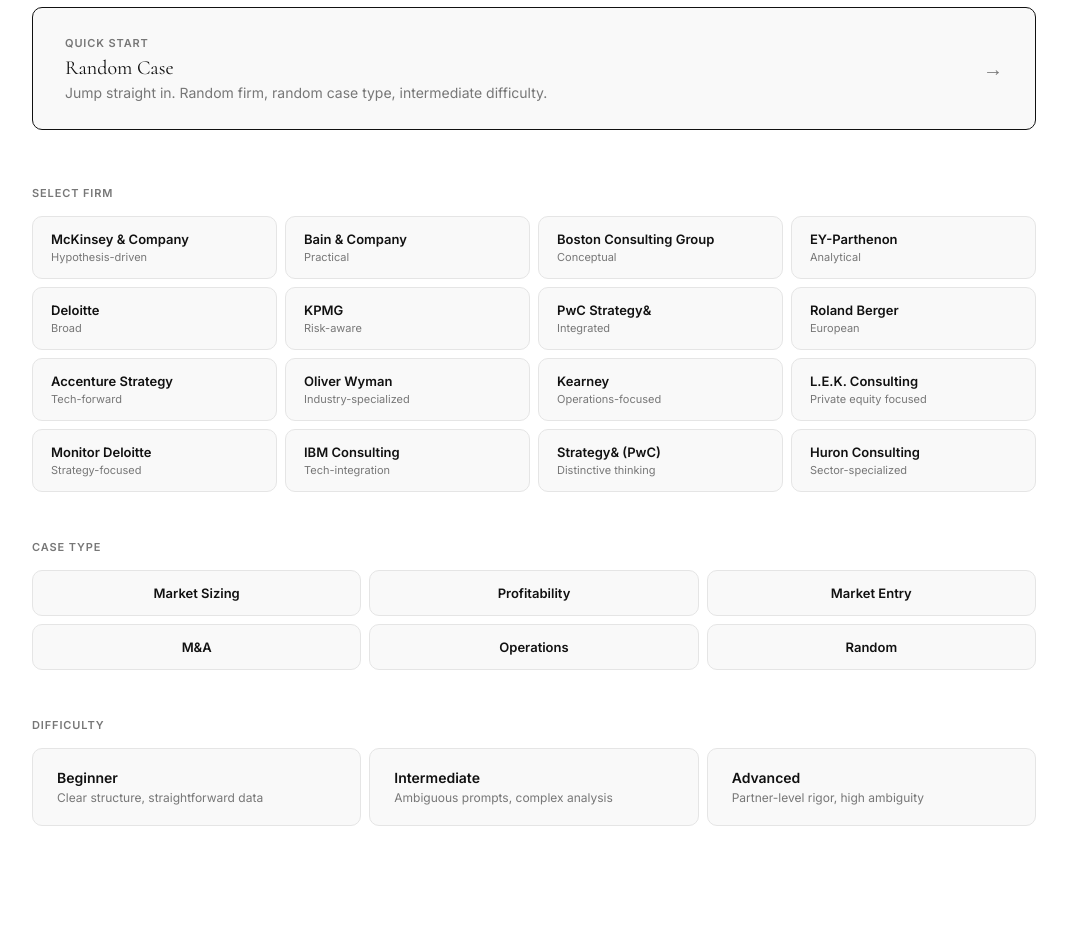
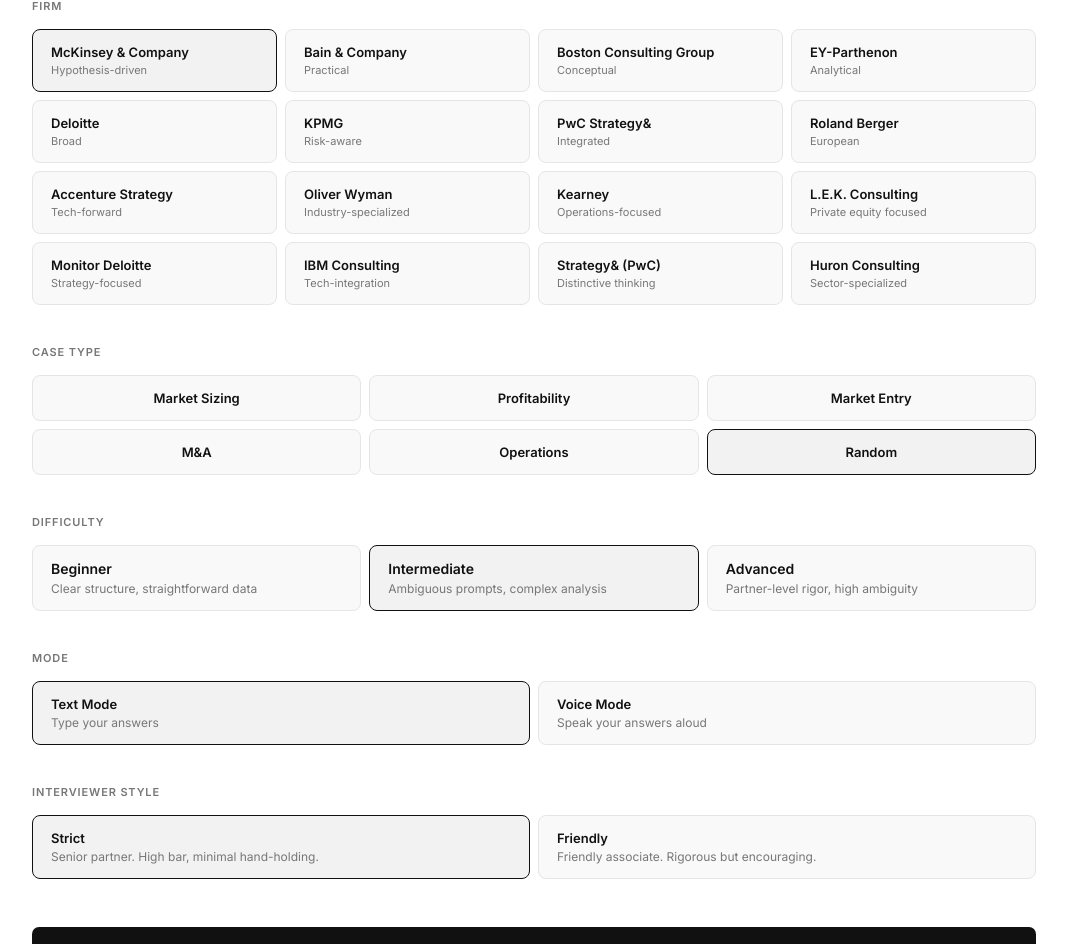
Before and after one commit to parkvince/mycaseprep, a Next.js app: page /dashboard in a window 1280 px wide. Shown: the part 240-1184 px from the top of the page, without its empty margins (106-1173 px from the left). Before the commit the page ends 1126 px from the top, so only its background shows below. Built offline with nearby package versions, Linux system fonts and the light colour scheme; no server answers.

Commit message:
feat: merge config into dashboard, remove /case/new page

```diff
--- a/src/app/case/new/page.tsx
+++ /dev/null
@@ -1,229 +0,0 @@
-"use client";
-
-import { useRouter, useSearchParams } from "next/navigation";
-import { useState, Suspense } from "react";
-import { motion } from "framer-motion";
-import { FIRM_CONFIGS } from "@/lib/prompts/firms";
-import { FirmKey, CaseType, Difficulty, Mode } from "@/types";
-
-function CaseSetupInner() {
-  const router = useRouter();
-  const params = useSearchParams();
-
-  const firm = (params.get("firm") ?? "mckinsey") as FirmKey;
-  const type = (params.get("type") ?? "random") as CaseType;
-  const difficulty = (params.get("difficulty") ?? "intermediate") as Difficulty;
-
-  const [selectedFirm, setSelectedFirm] = useState<FirmKey>(firm);
-  const [selectedType, setSelectedType] = useState<CaseType>(type);
-  const [selectedDifficulty, setSelectedDifficulty] = useState<Difficulty>(difficulty);
-  const [selectedMode, setSelectedMode] = useState<Mode>("text");
-  const [personality, setPersonality] = useState<"strict" | "friendly">("strict");
-  const [loading, setLoading] = useState(false);
-
-  const firmEntries = Object.entries(FIRM_CONFIGS) as [FirmKey, typeof FIRM_CONFIGS[FirmKey]][];
-
-  const caseTypes: { label: string; value: CaseType }[] = [
-    { label: "Market Sizing", value: "market_sizing" },
-    { label: "Profitability", value: "profitability" },
-    { label: "Market Entry", value: "market_entry" },
-    { label: "M&A", value: "merger_acquisition" },
-    { label: "Operations", value: "operations" },
-    { label: "Random", value: "random" },
-  ];
-
-  const difficulties: { label: string; value: Difficulty }[] = [
-    { label: "Beginner", value: "beginner" },
-    { label: "Intermediate", value: "intermediate" },
-    { label: "Advanced", value: "advanced" },
-  ];
-
-  const handleStart = async () => {
-    setLoading(true);
-    try {
-      const res = await fetch("/api/case/generate", {
-        method: "POST",
-        headers: { "Content-Type": "application/json" },
-        body: JSON.stringify({
-          firm: selectedFirm,
-          type: selectedType,
-          difficulty: selectedDifficulty,
-        }),
-      });
-
-      const caseData = await res.json();
-
-      const searchParams = new URLSearchParams({
-        firm: selectedFirm,
-        type: selectedType,
-        difficulty: selectedDifficulty,
-        mode: selectedMode,
-        personality,
-        title: caseData.title,
-        prompt: caseData.prompt,
-        context: caseData.context ?? "",
-      });
-
-      router.push(`/case/session?${searchParams.toString()}`);
-    } catch (err) {
-      console.error(err);
-      setLoading(false);
-    }
-  };
-
-  const sectionLabel: React.CSSProperties = {
-    fontSize: "11px",
-    fontWeight: 700,
-    letterSpacing: "0.12em",
-    textTransform: "uppercase",
-    color: "var(--text-secondary)",
-    marginBottom: "16px",
-    fontFamily: "DM Sans, sans-serif",
-  };
-
-  const optionCard = (selected: boolean, color?: string): React.CSSProperties => ({
-    padding: "14px 18px",
-    borderRadius: "8px",
-    border: `1px solid ${selected ? (color ?? "var(--accent)") : "var(--border)"}`,
-    background: selected ? "var(--bg-elevated)" : "var(--bg-card)",
-    cursor: "pointer",
-    transition: "all 0.15s",
-    borderLeft: color ? `3px solid ${color}` : undefined,
-  });
-
-  return (
-    <main style={{ minHeight: "100vh", background: "var(--bg)", color: "var(--text-primary)" }}>
-      <nav style={{
-        display: "flex",
-        justifyContent: "space-between",
-        alignItems: "center",
-        padding: "20px 48px",
-        borderBottom: "1px solid var(--border)",
-        position: "sticky",
-        top: 0,
-        background: "rgba(10,10,15,0.95)",
-        backdropFilter: "blur(10px)",
-        zIndex: 100,
-      }}>
-        <span
-          style={{ fontFamily: "Cormorant, serif", fontSize: "22px", fontWeight: 700, cursor: "pointer" }}
-          onClick={() => router.push("/dashboard")}
-        >
-          MyCasePrep
-        </span>
-        <button className="btn-secondary" onClick={() => router.push("/dashboard")}>
-          Back to Dashboard
-        </button>
-      </nav>
-
-      <div style={{ maxWidth: "860px", margin: "0 auto", padding: "60px 48px" }}>
-        <motion.div initial={{ opacity: 0, y: 20 }} animate={{ opacity: 1, y: 0 }}>
-          <h1 style={{ fontSize: "clamp(24px, 3vw, 36px)", marginBottom: "8px" }}>
-            Configure Your Case
-          </h1>
-          <p style={{ color: "var(--text-secondary)", marginBottom: "48px" }}>
-            Customize your simulation before starting.
-          </p>
-
-          <div style={{ marginBottom: "40px" }}>
-            <p style={sectionLabel}>Firm</p>
-            <div style={{ display: "grid", gridTemplateColumns: "repeat(auto-fill, minmax(180px, 1fr))", gap: "10px" }}>
-              {firmEntries.map(([key, config]) => (
-                <div
-                  key={key}
-                  style={optionCard(selectedFirm === key, config.color)}
-                  onClick={() => setSelectedFirm(key)}
-                >
-                  <div style={{ fontSize: "13px", fontWeight: 600 }}>{config.name}</div>
-                </div>
-              ))}
-            </div>
-          </div>
-
-          <div style={{ marginBottom: "40px" }}>
-            <p style={sectionLabel}>Case Type</p>
-            <div style={{ display: "grid", gridTemplateColumns: "repeat(auto-fill, minmax(150px, 1fr))", gap: "10px" }}>
-              {caseTypes.map((t) => (
-                <div
-                  key={t.value}
-                  style={optionCard(selectedType === t.value)}
-                  onClick={() => setSelectedType(t.value)}
-                >
-                  <div style={{ fontSize: "13px", fontWeight: 600 }}>{t.label}</div>
-                </div>
-              ))}
-            </div>
-          </div>
-
-          <div style={{ marginBottom: "40px" }}>
-            <p style={sectionLabel}>Difficulty</p>
-            <div style={{ display: "grid", gridTemplateColumns: "repeat(3, 1fr)", gap: "10px" }}>
-              {difficulties.map((d) => (
-                <div
-                  key={d.value}
-                  style={optionCard(selectedDifficulty === d.value)}
-                  onClick={() => setSelectedDifficulty(d.value)}
-                >
-                  <div style={{ fontSize: "13px", fontWeight: 600 }}>{d.label}</div>
-                </div>
-              ))}
-            </div>
-          </div>
-
-          <div style={{ marginBottom: "40px" }}>
-            <p style={sectionLabel}>Mode</p>
-            <div style={{ display: "grid", gridTemplateColumns: "repeat(2, 1fr)", gap: "10px" }}>
-              {(["text", "voice"] as Mode[]).map((m) => (
-                <div
-                  key={m}
-                  style={optionCard(selectedMode === m)}
-                  onClick={() => setSelectedMode(m)}
-                >
-                  <div style={{ fontSize: "13px", fontWeight: 600, textTransform: "capitalize" }}>{m} Mode</div>
-                  <div style={{ fontSize: "12px", color: "var(--text-secondary)", marginTop: "4px" }}>
-                    {m === "text" ? "Type your answers" : "Speak your answers aloud"}
-                  </div>
-                </div>
-              ))}
-            </div>
-          </div>
-
-          <div style={{ marginBottom: "48px" }}>
-            <p style={sectionLabel}>Interviewer Style</p>
-            <div style={{ display: "grid", gridTemplateColumns: "repeat(2, 1fr)", gap: "10px" }}>
-              {(["strict", "friendly"] as const).map((p) => (
-                <div
-                  key={p}
-                  style={optionCard(personality === p)}
-                  onClick={() => setPersonality(p)}
-                >
-                  <div style={{ fontSize: "13px", fontWeight: 600, textTransform: "capitalize" }}>{p}</div>
-                  <div style={{ fontSize: "12px", color: "var(--text-secondary)", marginTop: "4px" }}>
-                    {p === "strict" ? "Senior partner. High bar, minimal hand-holding." : "Friendly associate. Rigorous but encouraging."}
-                  </div>
-                </div>
-              ))}
-            </div>
-          </div>
-
-          <button
-            className="btn-primary glow"
-            style={{ width: "100%", fontSize: "16px", padding: "16px", opacity: loading ? 0.7 : 1 }}
-            onClick={handleStart}
-            disabled={loading}
-          >
-            {loading ? "Generating your case..." : "Start Simulation →"}
-          </button>
-        </motion.div>
-      </div>
-    </main>
-  );
-}
-
-export default function CaseSetupPage() {
-  return (
-    <Suspense>
-      <CaseSetupInner />
-    </Suspense>
-  );
-}
--- a/src/app/dashboard/page.tsx
+++ b/src/app/dashboard/page.tsx
@@ -1,9 +1,10 @@
 "use client";
 
 import { useRouter } from "next/navigation";
+import { useState } from "react";
 import { motion } from "framer-motion";
 import { FIRM_CONFIGS } from "@/lib/prompts/firms";
-import { CaseType, Difficulty, FirmKey } from "@/types";
+import { CaseType, Difficulty, FirmKey, Mode } from "@/types";
 
 const caseTypes: { label: string; value: CaseType }[] = [
   { label: "Market Sizing", value: "market_sizing" },
@@ -23,15 +24,46 @@
 export default function DashboardPage() {
   const router = useRouter();
 
+  const [selectedFirm, setSelectedFirm] = useState<FirmKey>("mckinsey");
+  const [selectedType, setSelectedType] = useState<CaseType>("random");
+  const [selectedDifficulty, setSelectedDifficulty] = useState<Difficulty>("intermediate");
+  const [selectedMode, setSelectedMode] = useState<Mode>("text");
+  const [personality, setPersonality] = useState<"strict" | "friendly">("strict");
+  const [loading, setLoading] = useState(false);
+
   const firmEntries = Object.entries(FIRM_CONFIGS) as [FirmKey, typeof FIRM_CONFIGS[FirmKey]][];
 
-  const handleStart = (
-    firm: FirmKey,
-    type: CaseType,
-    difficulty: Difficulty
-  ) => {
-    const params = new URLSearchParams({ firm, type, difficulty });
-    router.push(`/case/new?${params.toString()}`);
+  const handleStart = async () => {
+    setLoading(true);
+    try {
+      const res = await fetch("/api/case/generate", {
+        method: "POST",
+        headers: { "Content-Type": "application/json" },
+        body: JSON.stringify({
+          firm: selectedFirm,
+          type: selectedType,
+          difficulty: selectedDifficulty,
+        }),
+      });
+
+      const caseData = await res.json();
+
+      const params = new URLSearchParams({
+        firm: selectedFirm,
+        type: selectedType,
+        difficulty: selectedDifficulty,
+        mode: selectedMode,
+        personality,
+        title: caseData.title,
+        prompt: caseData.prompt,
+        context: caseData.context ?? "",
+      });
+
+      router.push(`/case/session?${params.toString()}`);
+    } catch (err) {
+      console.error(err);
+      setLoading(false);
+    }
   };
 
   const sectionLabel: React.CSSProperties = {
@@ -43,6 +75,15 @@
     marginBottom: "16px",
     fontFamily: "Inter, sans-serif",
   };
+
+  const optionCard = (selected: boolean): React.CSSProperties => ({
+    padding: "14px 18px",
+    borderRadius: "8px",
+    border: `1px solid ${selected ? "#111111" : "var(--border)"}`,
+    background: selected ? "var(--bg-elevated)" : "var(--bg-card)",
+    cursor: "pointer",
+    transition: "all 0.15s",
+  });
 
   return (
     <main style={{ minHeight: "100vh", background: "var(--bg)", color: "var(--text-primary)" }}>
@@ -75,13 +116,6 @@
           <button
             className="btn-secondary"
             style={{ padding: "7px 16px" }}
-            onClick={() => router.push("/")}
-          >
-            Home
-          </button>
-          <button
-            className="btn-secondary"
-            style={{ padding: "7px 16px" }}
             onClick={() => router.push("/library")}
           >
             Case Library
@@ -98,11 +132,10 @@
 
       <div style={{ maxWidth: "1100px", margin: "0 auto", padding: "60px 48px" }}>
 
-        {/* Header */}
         <motion.div
           initial={{ opacity: 0, y: 16 }}
           animate={{ opacity: 1, y: 0 }}
-          style={{ marginBottom: "56px" }}
+          style={{ marginBottom: "48px" }}
         >
           <h1 style={{
             fontSize: "clamp(26px, 3vw, 38px)",
@@ -113,67 +146,18 @@
             Start a Case
           </h1>
           <p style={{ color: "var(--text-secondary)", fontSize: "15px" }}>
-            Select a firm, case type, and difficulty to begin your simulation.
+            Configure your simulation and start practicing.
           </p>
         </motion.div>
 
-        {/* Quick Start */}
+        {/* Firm */}
         <motion.div
           initial={{ opacity: 0, y: 16 }}
           animate={{ opacity: 1, y: 0 }}
           transition={{ delay: 0.05 }}
-          style={{ marginBottom: "56px" }}
+          style={{ marginBottom: "40px" }}
         >
-          <div
-            className="card"
-            style={{
-              padding: "28px 32px",
-              display: "flex",
-              justifyContent: "space-between",
-              alignItems: "center",
-              cursor: "pointer",
-              transition: "all 0.15s",
-              borderColor: "#111111",
-            }}
-            onMouseEnter={e => (e.currentTarget as HTMLDivElement).style.background = "var(--bg-elevated)"}
-            onMouseLeave={e => (e.currentTarget as HTMLDivElement).style.background = "var(--bg-card)"}
-            onClick={() => handleStart("mckinsey", "random", "intermediate")}
-          >
-            <div>
-              <div style={{
-                fontSize: "11px",
-                fontWeight: 600,
-                letterSpacing: "0.08em",
-                textTransform: "uppercase",
-                color: "var(--text-secondary)",
-                marginBottom: "6px",
-              }}>
-                Quick Start
-              </div>
-              <h2 style={{
-                fontSize: "20px",
-                fontWeight: 400,
-                fontFamily: "Cormorant, serif",
-                marginBottom: "4px",
-              }}>
-                Random Case
-              </h2>
-              <p style={{ color: "var(--text-secondary)", fontSize: "14px" }}>
-                Jump straight in. Random firm, random case type, intermediate difficulty.
-              </p>
-            </div>
-            <span style={{ fontSize: "20px", color: "var(--text-secondary)" }}>→</span>
-          </div>
-        </motion.div>
-
-        {/* Firm Selection */}
-        <motion.div
-          initial={{ opacity: 0, y: 16 }}
-          animate={{ opacity: 1, y: 0 }}
-          transition={{ delay: 0.1 }}
-          style={{ marginBottom: "48px" }}
-        >
-          <p style={sectionLabel}>Select Firm</p>
+          <p style={sectionLabel}>Firm</p>
           <div style={{
             display: "grid",
             gridTemplateColumns: "repeat(auto-fill, minmax(200px, 1fr))",
@@ -182,29 +166,13 @@
             {firmEntries.map(([key, config]) => (
               <div
                 key={key}
-                className="card"
-                style={{
-                  padding: "14px 18px",
-                  cursor: "pointer",
-                  transition: "all 0.15s",
-                }}
-                onMouseEnter={e => {
-                  (e.currentTarget as HTMLDivElement).style.background = "var(--bg-elevated)";
-                  (e.currentTarget as HTMLDivElement).style.borderColor = "#111111";
-                }}
-                onMouseLeave={e => {
-                  (e.currentTarget as HTMLDivElement).style.background = "var(--bg-card)";
-                  (e.currentTarget as HTMLDivElement).style.borderColor = "var(--border)";
-                }}
-                onClick={() => handleStart(key, "random", "intermediate")}
+                style={optionCard(selectedFirm === key)}
+                onClick={() => setSelectedFirm(key)}
               >
                 <div style={{ fontSize: "13px", fontWeight: 600, marginBottom: "3px" }}>
                   {config.name}
                 </div>
-                <div style={{
-                  fontSize: "11px",
-                  color: "var(--text-secondary)",
-                }}>
+                <div style={{ fontSize: "11px", color: "var(--text-secondary)" }}>
                   {config.style.split(",")[0].trim().charAt(0).toUpperCase() + config.style.split(",")[0].trim().slice(1)}
                 </div>
               </div>
@@ -212,12 +180,12 @@
           </div>
         </motion.div>
 
-        {/* Case Type Selection */}
+        {/* Case Type */}
         <motion.div
           initial={{ opacity: 0, y: 16 }}
           animate={{ opacity: 1, y: 0 }}
-          transition={{ delay: 0.15 }}
-          style={{ marginBottom: "48px" }}
+          transition={{ delay: 0.1 }}
+          style={{ marginBottom: "40px" }}
         >
           <p style={sectionLabel}>Case Type</p>
           <div style={{
@@ -228,36 +196,24 @@
             {caseTypes.map((type) => (
               <div
                 key={type.value}
-                className="card"
                 style={{
-                  padding: "14px 18px",
-                  cursor: "pointer",
-                  transition: "all 0.15s",
+                  ...optionCard(selectedType === type.value),
                   textAlign: "center",
                 }}
-                onMouseEnter={e => {
-                  (e.currentTarget as HTMLDivElement).style.background = "var(--bg-elevated)";
-                  (e.currentTarget as HTMLDivElement).style.borderColor = "#111111";
-                }}
-                onMouseLeave={e => {
-                  (e.currentTarget as HTMLDivElement).style.background = "var(--bg-card)";
-                  (e.currentTarget as HTMLDivElement).style.borderColor = "var(--border)";
-                }}
-                onClick={() => handleStart("mckinsey", type.value, "intermediate")}
+                onClick={() => setSelectedType(type.value)}
               >
-                <div style={{ fontSize: "13px", fontWeight: 600 }}>
-                  {type.label}
-                </div>
+                <div style={{ fontSize: "13px", fontWeight: 600 }}>{type.label}</div>
               </div>
             ))}
           </div>
         </motion.div>
 
-        {/* Difficulty Selection */}
+        {/* Difficulty */}
         <motion.div
           initial={{ opacity: 0, y: 16 }}
           animate={{ opacity: 1, y: 0 }}
-          transition={{ delay: 0.2 }}
+          transition={{ delay: 0.15 }}
+          style={{ marginBottom: "40px" }}
         >
           <p style={sectionLabel}>Difficulty</p>
           <div style={{
@@ -268,33 +224,89 @@
             {difficulties.map((d) => (
               <div
                 key={d.value}
-                className="card"
-                style={{
-                  padding: "20px 24px",
-                  cursor: "pointer",
-                  transition: "all 0.15s",
-                }}
-                onMouseEnter={e => {
-                  (e.currentTarget as HTMLDivElement).style.background = "var(--bg-elevated)";
-                  (e.currentTarget as HTMLDivElement).style.borderColor = "#111111";
-                }}
-                onMouseLeave={e => {
-                  (e.currentTarget as HTMLDivElement).style.background = "var(--bg-card)";
-                  (e.currentTarget as HTMLDivElement).style.borderColor = "var(--border)";
-                }}
-                onClick={() => handleStart("mckinsey", "random", d.value)}
+                style={optionCard(selectedDifficulty === d.value)}
+                onClick={() => setSelectedDifficulty(d.value)}
               >
-                <div style={{ fontSize: "14px", fontWeight: 600, marginBottom: "4px" }}>
-                  {d.label}
+                <div style={{ fontSize: "14px", fontWeight: 600, marginBottom: "4px" }}>{d.label}</div>
+                <div style={{ fontSize: "12px", color: "var(--text-secondary)" }}>{d.desc}</div>
+              </div>
+            ))}
+          </div>
+        </motion.div>
+
+        {/* Mode */}
+        <motion.div
+          initial={{ opacity: 0, y: 16 }}
+          animate={{ opacity: 1, y: 0 }}
+          transition={{ delay: 0.2 }}
+          style={{ marginBottom: "40px" }}
+        >
+          <p style={sectionLabel}>Mode</p>
+          <div style={{ display: "grid", gridTemplateColumns: "repeat(2, 1fr)", gap: "8px" }}>
+            {(["text", "voice"] as Mode[]).map((m) => (
+              <div
+                key={m}
+                style={optionCard(selectedMode === m)}
+                onClick={() => setSelectedMode(m)}
+              >
+                <div style={{ fontSize: "13px", fontWeight: 600, textTransform: "capitalize", marginBottom: "3px" }}>
+                  {m} Mode
                 </div>
                 <div style={{ fontSize: "12px", color: "var(--text-secondary)" }}>
-                  {d.desc}
+                  {m === "text" ? "Type your answers" : "Speak your answers aloud"}
                 </div>
               </div>
             ))}
           </div>
         </motion.div>
 
+        {/* Interviewer Style */}
+        <motion.div
+          initial={{ opacity: 0, y: 16 }}
+          animate={{ opacity: 1, y: 0 }}
+          transition={{ delay: 0.25 }}
+          style={{ marginBottom: "48px" }}
+        >
+          <p style={sectionLabel}>Interviewer Style</p>
+          <div style={{ display: "grid", gridTemplateColumns: "repeat(2, 1fr)", gap: "8px" }}>
+            {(["strict", "friendly"] as const).map((p) => (
+              <div
+                key={p}
+                style={optionCard(personality === p)}
+                onClick={() => setPersonality(p)}
+              >
+                <div style={{ fontSize: "13px", fontWeight: 600, textTransform: "capitalize", marginBottom: "3px" }}>
+                  {p}
+                </div>
+                <div style={{ fontSize: "12px", color: "var(--text-secondary)" }}>
+                  {p === "strict" ? "Senior partner. High bar, minimal hand-holding." : "Friendly associate. Rigorous but encouraging."}
+                </div>
+              </div>
+            ))}
+          </div>
+        </motion.div>
+
+        {/* Start Button */}
+        <motion.div
+          initial={{ opacity: 0, y: 16 }}
+          animate={{ opacity: 1, y: 0 }}
+          transition={{ delay: 0.3 }}
+        >
+          <button
+            className="btn-primary"
+            style={{
+              width: "100%",
+              padding: "16px",
+              fontSize: "15px",
+              opacity: loading ? 0.7 : 1,
+            }}
+            onClick={handleStart}
+            disabled={loading}
+          >
+            {loading ? "Generating your case..." : "Start Simulation →"}
+          </button>
+        </motion.div>
+
       </div>
     </main>
   );
```
